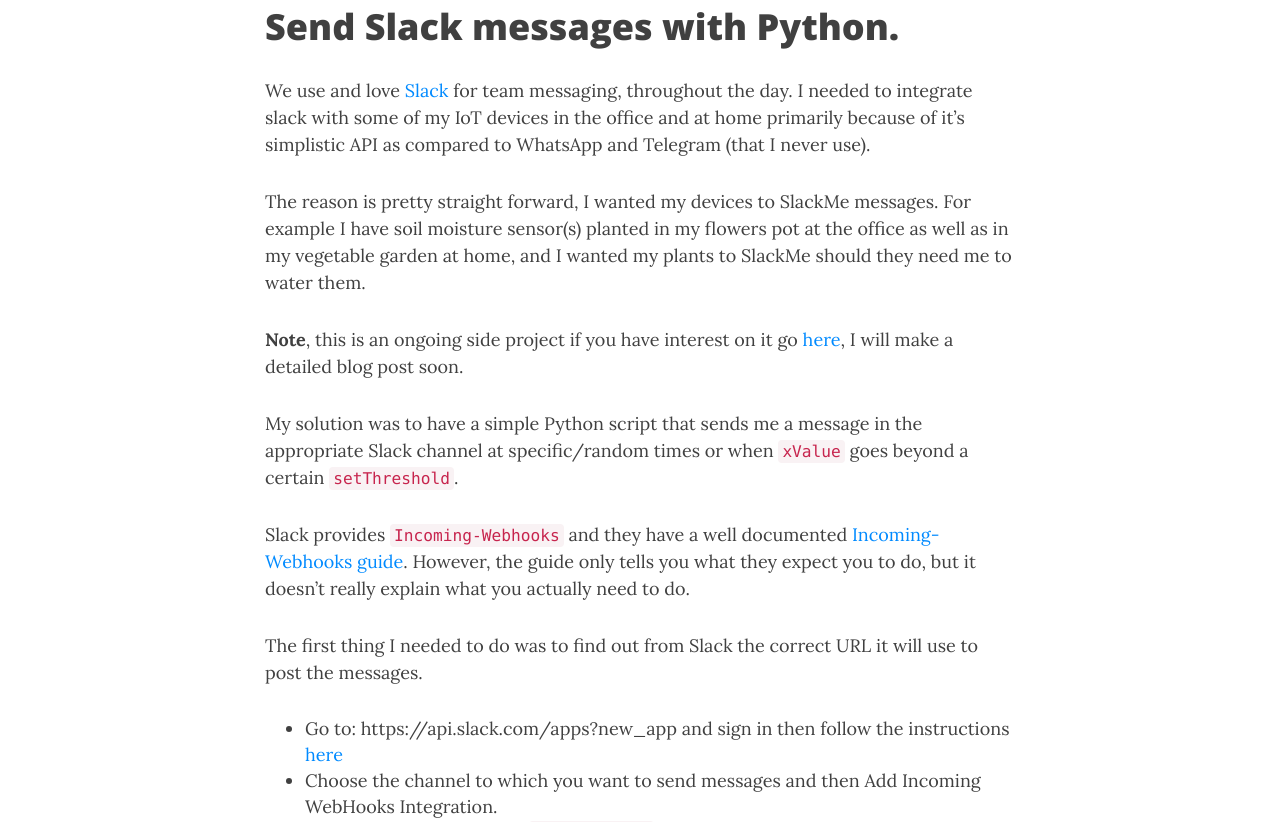
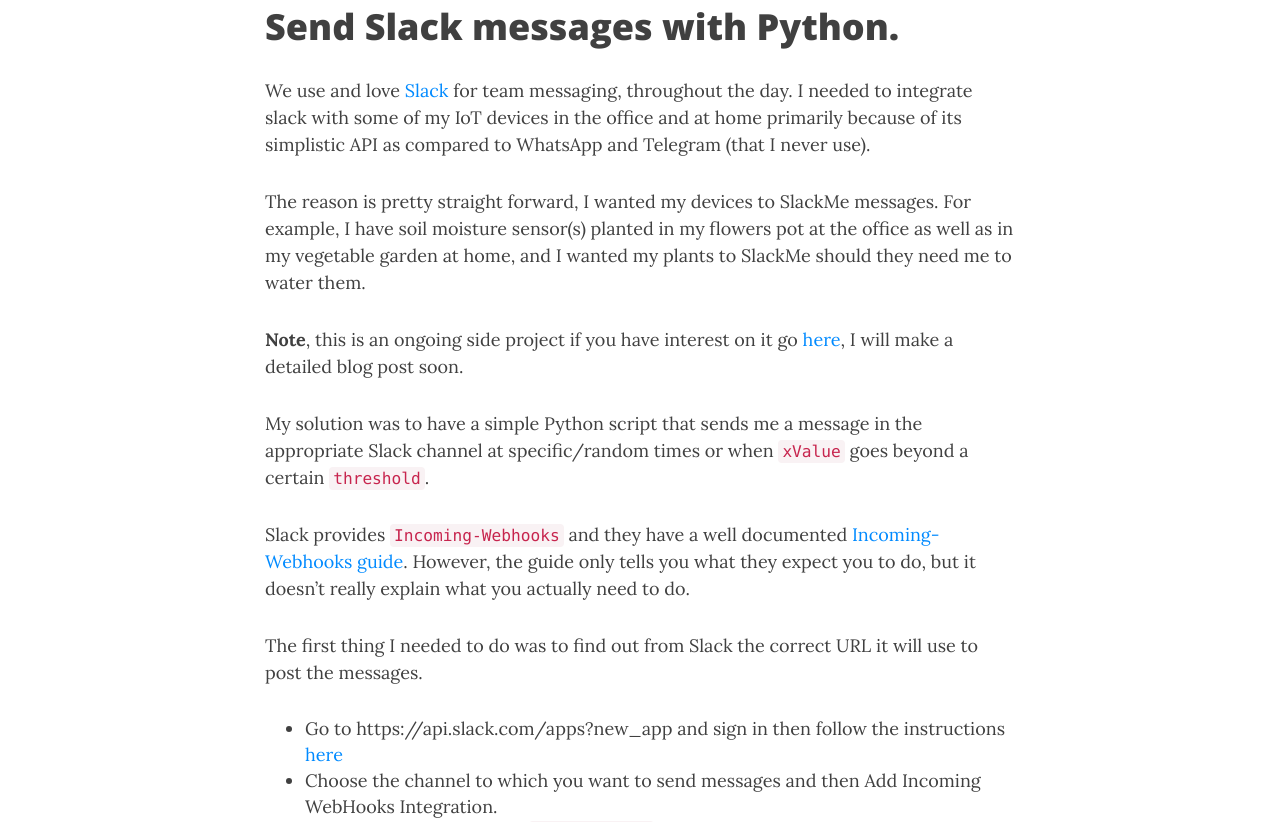
Before and after one commit to mmphego/mmphego.github.io, a Jekyll site: the page built from _posts/2019-05-26-send-slack-messages-with-python.md, in a window 1280 px wide and 1400 px high. Shown: the part 143-965 px from the top of the window. Built offline with Jekyll 4.4.1, drawn with Linux system fonts in a browser that asks for light colours; nearby versions of some CDN libraries; comment, search, counter and statistics services are not loaded; some of the changed text lies outside the part shown.

Commit message:
Updated _posts/2019-05-26-send-slack-messages-with-python.md
Signed-off-by: Mpho Mphego <mpho112@gmail.com>

```diff
--- a/_posts/2019-05-26-send-slack-messages-with-python.md
+++ b/_posts/2019-05-26-send-slack-messages-with-python.md
@@ -8,19 +8,19 @@
 ---
 # Send Slack messages with Python.
 
-We use and love [Slack](http://slack.com/) for team messaging, throughout the day. I needed to integrate slack with some of my IoT devices in the office and at home primarily because of it's simplistic API as compared to WhatsApp and Telegram (that I never use).
+We use and love [Slack](http://slack.com/) for team messaging, throughout the day. I needed to integrate slack with some of my IoT devices in the office and at home primarily because of its simplistic API as compared to WhatsApp and Telegram (that I never use).
 
-The reason is pretty straight forward, I wanted my devices to SlackMe messages. For example I have soil moisture sensor(s) planted in my flowers pot at the office as well as in my vegetable garden at home, and I wanted my plants to SlackMe should they need me to water them.
+The reason is pretty straight forward, I wanted my devices to SlackMe messages. For example, I have soil moisture sensor(s) planted in my flowers pot at the office as well as in my vegetable garden at home, and I wanted my plants to SlackMe should they need me to water them.
 
 **Note**, this is an ongoing side project if you have interest on it go [here](http://github.com/mmphego/uPython-moisture-sensor/), I will make a detailed blog post soon.
 
-My solution was to have a simple Python script that sends me a message in the appropriate Slack channel at specific/random times or when `xValue` goes beyond a certain `setThreshold`.
+My solution was to have a simple Python script that sends me a message in the appropriate Slack channel at specific/random times or when `xValue` goes beyond a certain `threshold`.
 
 Slack provides `Incoming-Webhooks` and they have a well documented [Incoming-Webhooks guide](https://api.slack.com/incoming-webhooks).  However, the guide only tells you what they expect you to do, but it doesn’t really explain what you actually need to do.
 
 The first thing I needed to do was to find out from Slack the correct URL it will use to post the messages.
 
-*   Go to: https://api.slack.com/apps?new_app and sign in
+*   Go to https://api.slack.com/apps?new_app and sign in
 then follow the instructions [here](https://api.slack.com/incoming-webhooks)
 *   Choose the channel to which you want to send messages and then Add Incoming WebHooks Integration.
 *   Note that you can find the `Display Name` and change what will appear in the channel.  Slack gives you the URL to which you’ll be posting your messages. Similar to this: `https://hooks.slack.com/services/T00000000/B00000000/XXXXXXXXXXXXXXXXXXXXXXXX`
```
Also changed, not shown: other parts of _posts/2019-05-26-send-slack-messages-with-python.md (+1 -1 lines).
